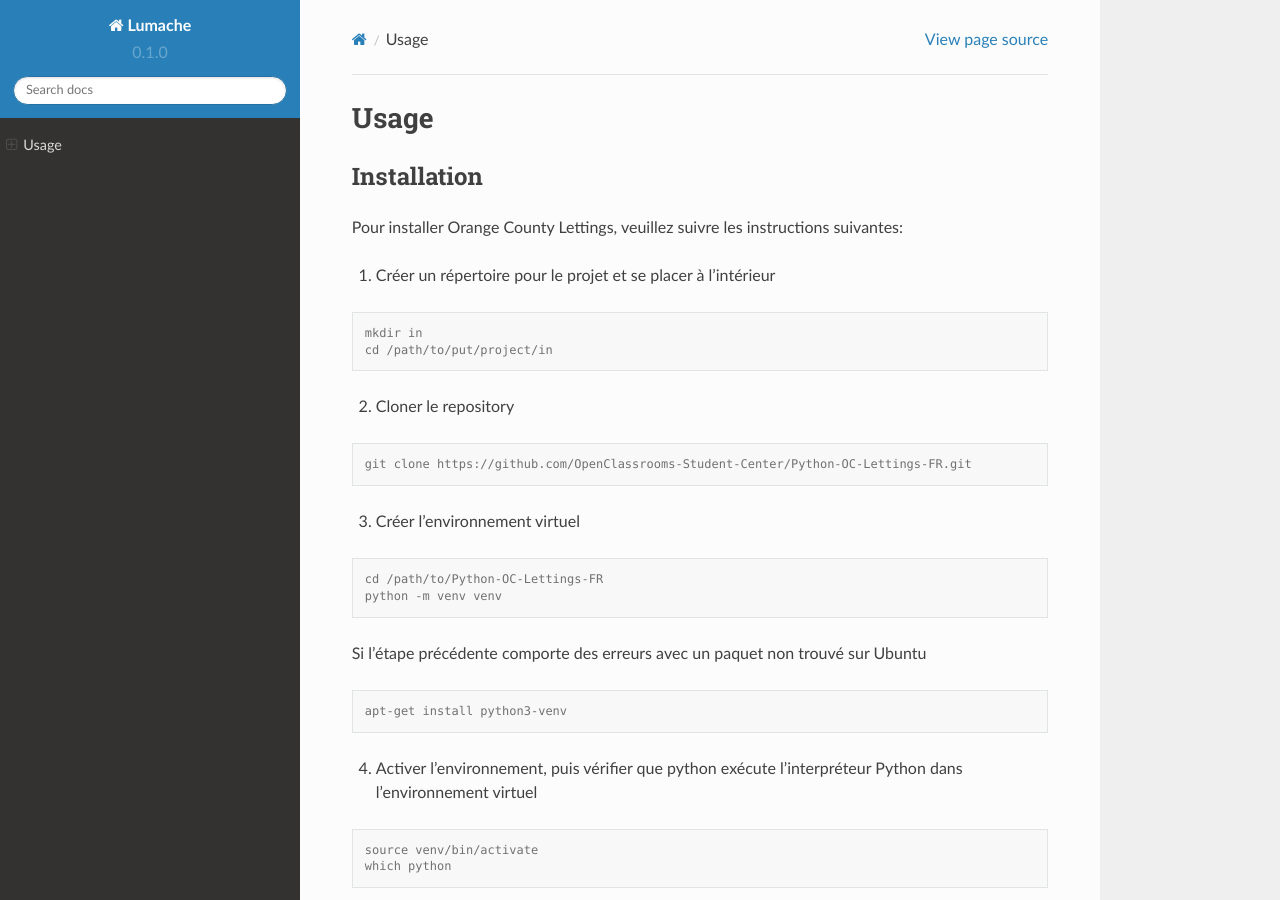
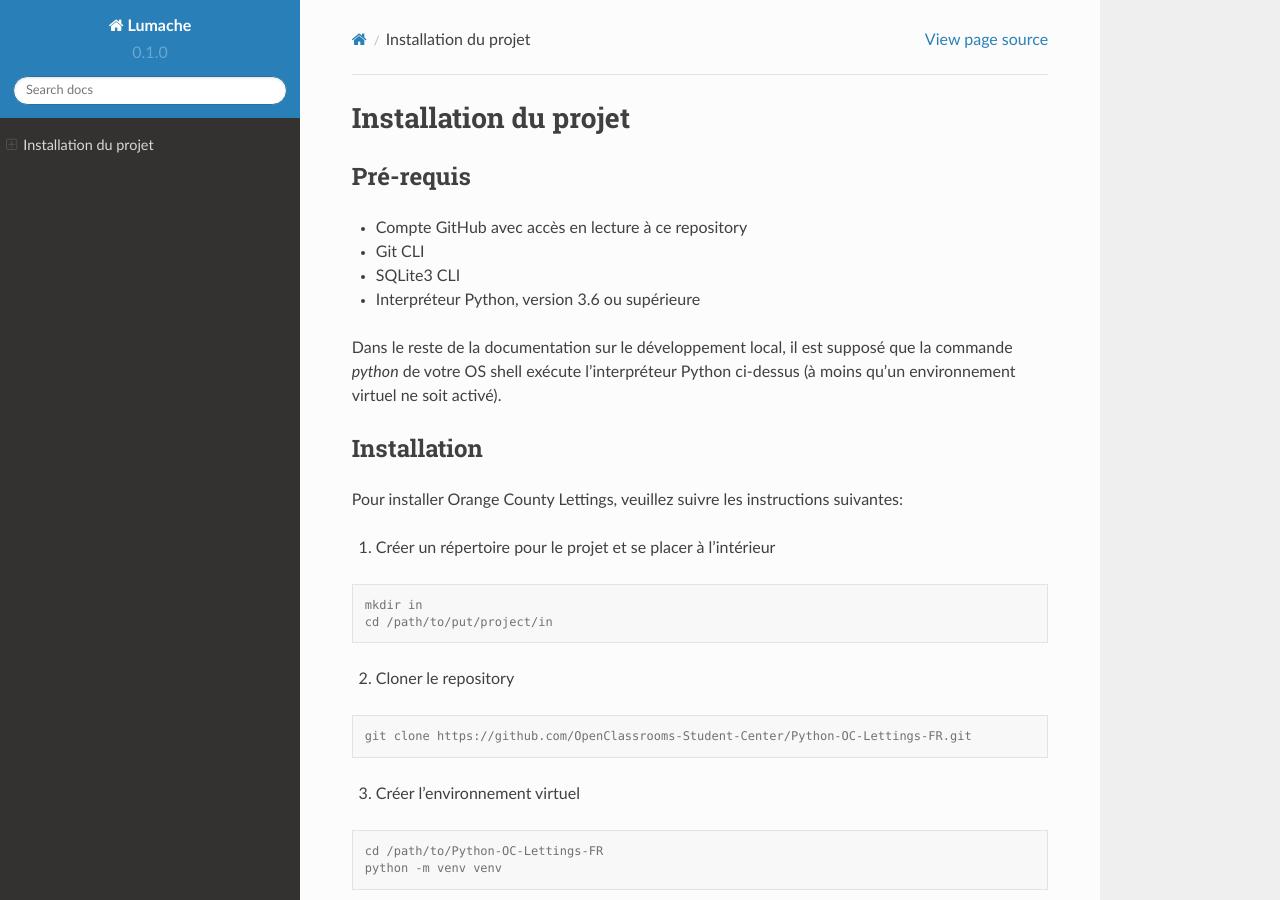
Before and after one commit to glgstyle/oc_lettings_read_the_doc, a Sphinx documentation site: the page built from docs/source/installation.rst, in a window 1280 px wide and 900 px high. Built offline with Sphinx 7.4.7 and the Read the Docs theme 2.0.0, drawn with Linux system fonts in a browser that asks for light colours; pages that are not in the unit, such as notebooks, are missing from menus.

Commit message:
Update and rename usage.rst to installation.rst

```diff
--- a/docs/source/usage.rst
+++ b/docs/source/installation.rst
@@ -1,10 +1,23 @@
-Usage
-=====
-
 .. _installation:
 
+Installation du projet
+=======================
+
+
+
+Pré-requis
+-----------
+
+- Compte GitHub avec accès en lecture à ce repository
+- Git CLI
+- SQLite3 CLI
+- Interpréteur Python, version 3.6 ou supérieure
+
+Dans le reste de la documentation sur le développement local, il est supposé que la commande `python` de votre OS shell exécute l'interpréteur Python ci-dessus (à moins qu'un environnement virtuel ne soit activé).
+
+
 Installation
-------------
+-------------
 
 Pour installer Orange County Lettings, veuillez suivre les instructions suivantes:
 
```
